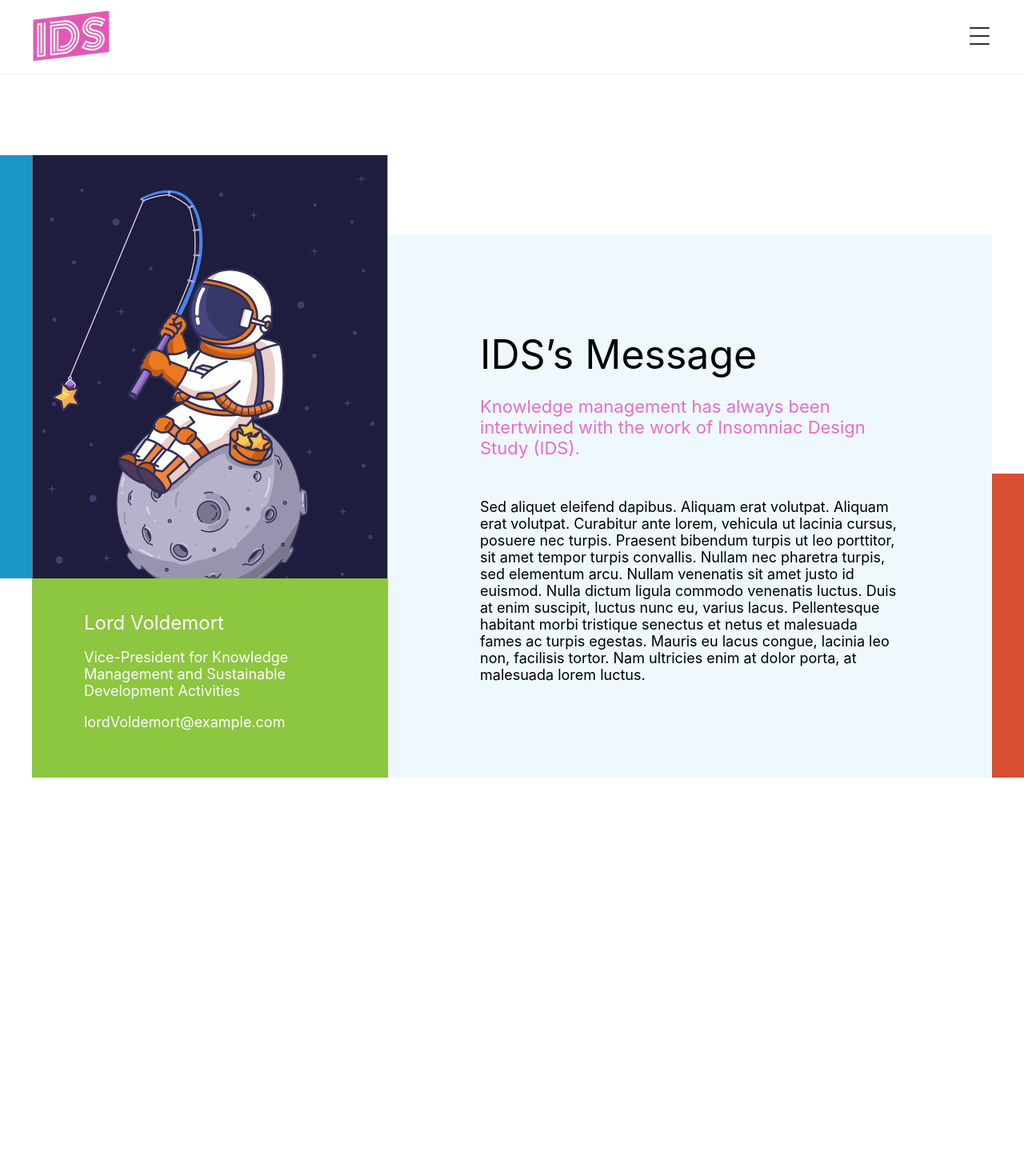
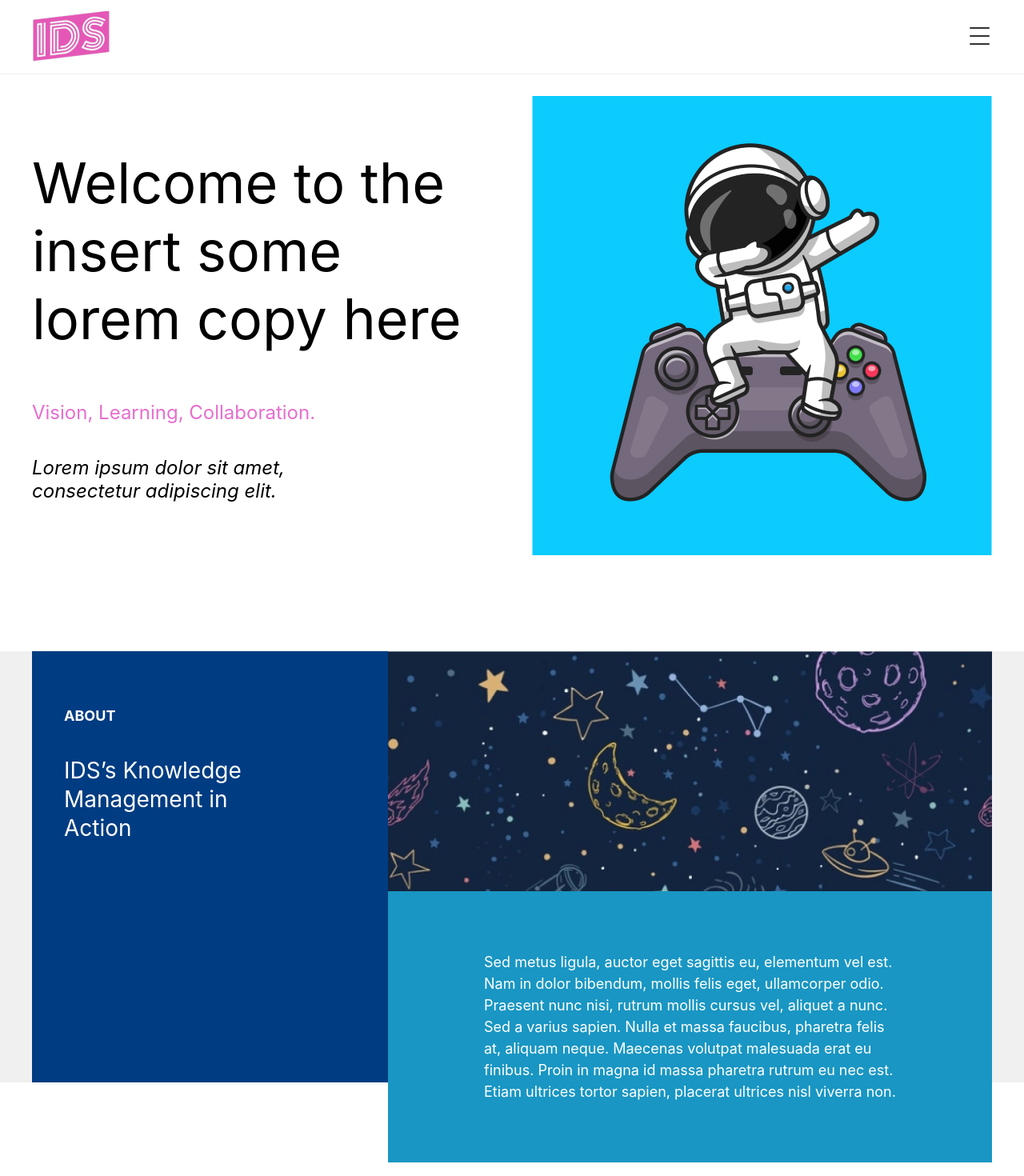
Before and after one commit to Reverse228/InsomniacTestProject, a Next.js app: page / in a window 1280 px wide. Shown: the top 1470 px of the page at 80% size. Before the commit the page ends 972 px from the top, so only its background shows below. Built offline with nearby package versions, Linux system fonts and the light colour scheme.

Commit message:
Did 2 slides

```diff
--- /dev/null
+++ b/pages/components/content/aboutSection/AboutSection.tsx
@@ -0,0 +1,31 @@
+import React from "react";
+import * as S from "./styled";
+
+const AboutSection = () => (
+  <S.Main>
+    <div />
+    <S.Content>
+      <S.Title>
+        <S.H3>ABOUT</S.H3>
+        <S.H2>IDS’s Knowledge Management in Action</S.H2>
+      </S.Title>
+      <S.Info>
+        <S.ImageContainer />
+        <S.Description>
+          <S.DescP>
+            Sed metus ligula, auctor eget sagittis eu, elementum vel est. Nam in
+            dolor bibendum, mollis felis eget, ullamcorper odio. Praesent nunc
+            nisi, rutrum mollis cursus vel, aliquet a nunc. Sed a varius sapien.
+            Nulla et massa faucibus, pharetra felis at, aliquam neque. Maecenas
+            volutpat malesuada erat eu finibus. Proin in magna id massa pharetra
+            rutrum eu nec est. Etiam ultrices tortor sapien, placerat ultrices
+            nisl viverra non.
+          </S.DescP>
+        </S.Description>
+      </S.Info>
+    </S.Content>
+    <div />
+  </S.Main>
+);
+
+export default AboutSection;
--- /dev/null
+++ b/pages/components/content/aboutSection/styled.ts
@@ -0,0 +1,131 @@
+import styled from "styled-components";
+import { colors, device, widths } from "../../../../styles/globalStyled";
+import AboutImage from "../../../../public/images/aboutImage.png";
+
+
+export const Main = styled.div`
+  width: 100%;
+  display: grid;
+  grid-template-columns: minmax(36px, 1fr) minmax(769px,1200px) minmax(36px, 1fr);
+  grid-template-rows: 1fr;
+  margin-bottom: 120px;
+  background: ${colors.lightGray};
+  @media ${device.tablet}{
+    grid-template-columns: minmax(36px, 1fr) minmax(308px, 769px) minmax(36px, 1fr);
+  }
+  @media ${device.mobile}{
+    grid-template-columns: minmax(12px, 1fr) 445px minmax(12px, 1fr);
+  }
+  @media (max-width: 475px){
+    grid-template-columns: minmax(12px, 1fr) 310px minmax(0px, 1fr);
+    background: none;
+  }
+`
+
+export const Content = styled.div`
+  max-width: ${widths.standart};
+  display: flex;
+  justify-content: center;
+  align-items: center;
+  flex-direction: row;
+  @media ${device.mobile}{
+    flex-direction: column;
+  }
+  @media (max-width: 475px){
+    &:before {
+      content: "";
+      position: absolute;
+      left: 0;
+      background: ${colors.lightGray};
+      height: 1200px;
+      width: 30%;
+      z-index: -10;
+    }
+  }
+`
+
+export const Title = styled.div`
+  width: 445px;
+  min-width: 445px;
+  height: 100%;
+  display: flex;
+  justify-content: flex-start;
+  align-items: flex-start;
+  flex-direction: column;
+  background: ${colors.darkBlue};
+  @media ${device.tablet}{
+
+    min-width: 324px;
+  }
+  @media ${device.mobile}{
+    width: 100%;
+    min-width: 0px;
+  }
+`
+
+export const H3 = styled.h3`
+  color: ${colors.white};
+  font-size: 18px;
+  margin: 70px 0 0 40px;
+  @media ${device.tablet}{
+    font-size: 16px;
+  }
+  @media ${device.mobile}{
+    margin: 50px 0 0 20px;
+  }
+`
+export const H2 = styled.h2`
+  color: ${colors.white};
+  font-weight: 400;
+  font-size: 28px;
+  line-height: 36px;
+  max-width: 228px;
+  margin: 40px 0 0 40px;
+  @media ${device.tablet}{
+    font-size: 28px;
+  }
+  @media ${device.mobile}{
+    margin: 30px 0 86px 20px;
+    max-width: 350px;
+  }
+`
+
+export const Info = styled.div`
+  display: flex;
+  justify-content: center;
+  align-items: center;
+  flex-direction: column;
+  max-width: 755px;
+`
+
+export const ImageContainer = styled.div`
+  position: relative;
+  width: 100%;
+  height: 300px;
+  background-image: url(${AboutImage.src});
+  background-size: cover;
+`
+
+export const Description = styled.div`
+  width: 100%;
+  padding: 75px 120px;
+  background: ${colors.blue};
+  margin-bottom: -100px;
+  @media ${device.tablet}{
+    padding: 50px;
+  }
+  @media (max-width: 475px){
+    margin-bottom: 0px;
+  }
+`
+
+export const DescP = styled.p`
+  color: ${colors.white};
+  font-size: 18px;
+  font-weight: 400;
+  line-height: 27px;
+  margin: 0;
+  @media ${device.tablet}{
+    font-size: 16px;
+  }
+`
--- a/pages/components/content/Content.tsx
+++ b/pages/components/content/messageSection/Content.tsx
@@ -1,7 +1,6 @@
 import Image from "next/image";
 import Link from "next/link";
-import { useEffect, useRef, useState } from "react";
-import ContentImg from "../../../public/images/contentImg.png";
+import ContentImg from "../../../../public/images/contentImg.png";
 import * as S from "./styled";
 
 export const Content = () => {
--- a/pages/components/content/styled.ts
+++ b/pages/components/content/messageSection/styled.ts
@@ -1,5 +1,5 @@
 import styled from "styled-components";
-import { colors, device} from "../../../styles/globalStyled";
+import { colors, device} from "../../../../styles/globalStyled";
 
 export const Main = styled.div`
   width: 100%;
@@ -12,8 +12,8 @@ export const Main = styled.div`
   @media ${device.mobile}{
     grid-template-columns: minmax(12px, 1fr) 445px minmax(12px, 1fr);
   }
-  @media ${device.menuTablet}{
-    margin-top: 93px;
+  @media (max-width: 475px){
+    grid-template-columns: minmax(12px, 1fr) 310px minmax(12px, 1fr);
   }
 `
 export const Content = styled.div`
@@ -162,6 +162,11 @@ export const LeftDecor = styled.div`
   }
   @media ${device.mobile}{
     min-width: 12px;
+    height: 528.5px;
+  }
+  @media (max-width: 475px){
+    transform: translateY(100.5px);
+    height: 338.5px;
   }
 `
 export const RightDecor = styled.div`
@@ -174,4 +179,7 @@ export const RightDecor = styled.div`
   @media ${device.mobile}{
     min-width: 12px;
   }
+  @media (max-width: 475px){
+     display: none;
+  }
 `
--- /dev/null
+++ b/pages/components/content/welcomeSection/WelcomeSection.tsx
@@ -0,0 +1,21 @@
+import Image from "next/image";
+import React from "react";
+import * as S from "./styled";
+import WelcomeImage from "../../../../public/images/welcomeImage.png";
+
+const WelcomeSection = () => (
+  <S.Main>
+    <S.Content>
+      <S.TextPart>
+        <S.H1>Welcome to the insert some lorem copy here</S.H1>
+        <S.H3>Vision, Learning, Collaboration.</S.H3>
+        <S.P> Lorem ipsum dolor sit amet, consectetur adipiscing elit.</S.P>
+      </S.TextPart>
+      <S.ImageContainer>
+        <Image src={WelcomeImage} alt="welcome image" />
+      </S.ImageContainer>
+    </S.Content>
+  </S.Main>
+);
+
+export default WelcomeSection;
--- /dev/null
+++ b/pages/components/content/welcomeSection/styled.ts
@@ -0,0 +1,101 @@
+import styled from "styled-components";
+import { colors, device, widths } from "../../../../styles/globalStyled";
+
+export const Main = styled.div`
+  width: 100%;
+  display: flex;
+  justify-content: center;
+  align-items: center;
+  margin: 30px 0 120px 0;
+  @media ${device.menuTablet}{
+    margin-top: 120px;
+  }
+  @media ${device.mobile}{
+    margin-top: 130px;
+  }
+`
+
+export const Content = styled.div`
+  width: ${widths.standart};
+  margin: 0 36px;
+  min-width: 769px;
+  display: flex;
+  justify-content: center;
+  align-items: center;
+  flex-direction: row;
+  @media ${device.tablet}{
+    min-width: 308px;
+  }
+  @media ${device.mobile}{
+    width: 445px;
+    flex-direction: column;
+  }
+`
+
+export const TextPart = styled.div`
+  width: 50%;
+  margin-right: 20px;
+  display: flex;
+  justify-content: center;
+  align-items: flex-start;
+  flex-direction: column;
+  @media ${device.tablet}{
+    margin-right: 5px;
+  }
+  @media ${device.mobile}{
+    width: 100%;
+    margin-bottom: 40px;
+  }
+`
+
+export const H1 = styled.h1`
+  font-size: 70px;
+  margin: 0 0 60px 0;
+  font-weight: 400;
+  @media ${device.tablet}{
+    font-size: 40px;
+    max-width: 336px;
+    margin: 0 0 40px 0;
+  }
+  @media ${device.mobile}{
+    width: 100%;
+    max-width: 100%;
+  }
+`
+
+export const H3 = styled.h3`
+  font-size: 24px;
+  color: ${colors.pink};
+  font-weight: 400;
+  margin: 0 0 40px 0;
+  @media ${device.tablet}{
+    font-size: 16px;
+    margin: 0 0 30px 0;
+  }
+`
+
+export const P = styled.p`
+  font-size: 24px;
+  font-weight: 400;
+  margin: 0;
+  font-style: italic;
+  max-width: 445px;
+  @media ${device.tablet}{
+    font-size: 16px;
+    max-width: 320px;
+  }
+`
+
+export const ImageContainer = styled.div`
+  width: 50%;
+  margin-left: 20px;
+  display: flex;
+  justify-content: flex-end;
+  align-items: center;
+  @media ${device.tablet}{
+    margin-left: 5px;
+  }
+  @media ${device.mobile}{
+    width: 100%;
+  }
+`
--- a/pages/components/menu/styled.ts
+++ b/pages/components/menu/styled.ts
@@ -32,8 +32,7 @@ export const LinksContainer = styled.nav`
   @media ${device.menuTablet}{
     flex-direction: column;
     align-items: flex-start;
-    transform: translateX(20px);
-    margin: 100px 0 40px 0;
+    margin: 100px 0 40px -20px;
   }
   @media (max-height: 450px) AND ${device.mobile}{
     margin: 100px 0 20px 0;
@@ -41,7 +40,9 @@ export const LinksContainer = styled.nav`
   @media ${device.menuMobile}{
     align-items: center;
     justify-content: center;
-    transform: translateX(0px);
+  }
+  @media ${device.mobile}{
+    margin: 100px 0 40px 0px;
   }
 `
 
@@ -76,7 +77,6 @@ export const divMenu = styled.div.attrs((props: {active: boolean}) => props)`
     position: fixed;
     justify-content: fle-end;
     align-items: center;
-    z-index: -10;
     top: 0%;
     left: 0;
     transform: translateX(${((props) => props.active  ? "0" : "100%")});
@@ -116,15 +116,20 @@ export const MenuContentContainer = styled.div`
     width: 35vw;
     height: 100%;
     min-width: 350px;
-    padding: 0 25px;
+    padding-left: 50px;
     border-left: 1px solid ${colors.lightGray};
     flex-direction: column;
     justify-content: flex-start;
+    align-items: flex-start;
     background: ${colors.white};
   }
   @media ${device.menuMobile}{
     min-width: 0;
     width: 100%;
+  }
+  @media ${device.mobile}{
+    padding: 0 25px;
+    align-items: center;
   }
 `
 
--- a/pages/index.tsx
+++ b/pages/index.tsx
@@ -1,6 +1,8 @@
 import type { NextPage } from "next";
 import Head from "next/head";
-import { Content } from "./components/content/Content";
+import AboutSection from "./components/content/aboutSection/AboutSection";
+import { Content } from "./components/content/messageSection/Content";
+import WelcomeSection from "./components/content/welcomeSection/WelcomeSection";
 import { Menu } from "./components/menu/Menu";
 
 const Home: NextPage = () => {
@@ -14,6 +16,8 @@ const Home: NextPage = () => {
 
       <main>
         <Menu />
+        <WelcomeSection />
+        <AboutSection />
         <Content />
       </main>
     </div>
--- a/styles/globalStyled.ts
+++ b/styles/globalStyled.ts
@@ -1,6 +1,7 @@
 export const colors = {
   pink: "#E76ECE",
   blue: "#1996C3",
+  darkBlue: "#003C82",
   black: "black",
   gray: "#EFF9FD",
   secondGray: "#323232",
@@ -10,8 +11,12 @@ export const colors = {
   red: "#D84E30"
 }
 
+export const widths = {
+  standart: "1200px"
+}
+
 export const device = {
-  menuTablet: `(max-width: 1456px)`,
+  menuTablet: `(max-width: 1490px)`,
   menuMobile: `(max-width: 532px)`,
   tablet: `(max-width: 1100px)`,
   mobile: `(max-width: 768px)`
```
Also changed, not shown: public/images/aboutImage.png (added), public/images/welcomeImage.png (added).
